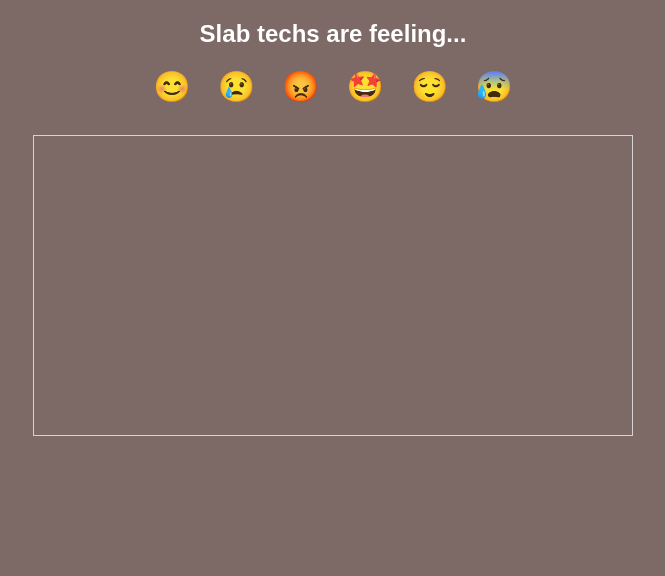
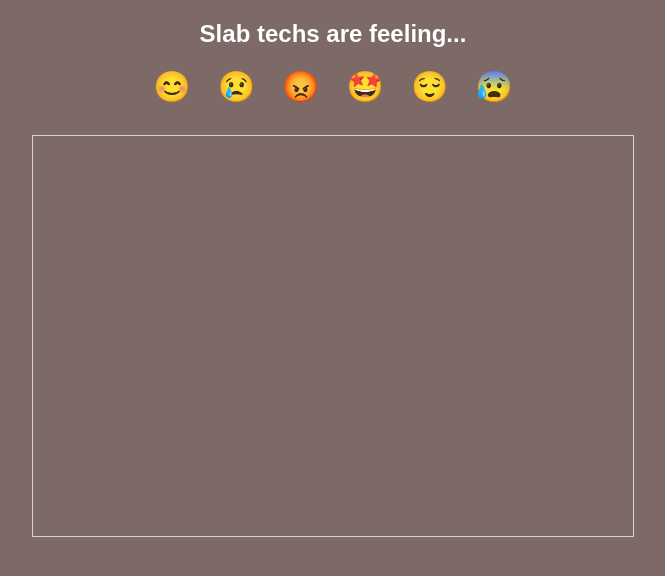
Before and after one commit to qqs377/EmotionTracker, a plain HTML site: page index.html in a window 1280 px wide. Shown: the whole page, without its empty margins (307-972 px from the left). Drawn offline with nearby package versions, Linux system fonts and the light colour scheme; no server answers.

Commit message:
Update styles.css

```diff
--- a/styles.css
+++ b/styles.css
@@ -42,16 +42,14 @@ body {
     justify-content: center; /* Centers the canvas horizontally */
     align-items: center; /* Centers vertically */
     width: 100%;
-    max-width: 600px; /* Adjust as needed */
     margin: auto;
 }
 
 canvas {
     width: 100%;
-    height: auto;
+    height: 400px;
     border: 1px solid lightgray;
     max-width: 100%;
-    max-height: 400px;
     display: block;
     object-fit: contain;
     margin-bottom: 20px;
```
